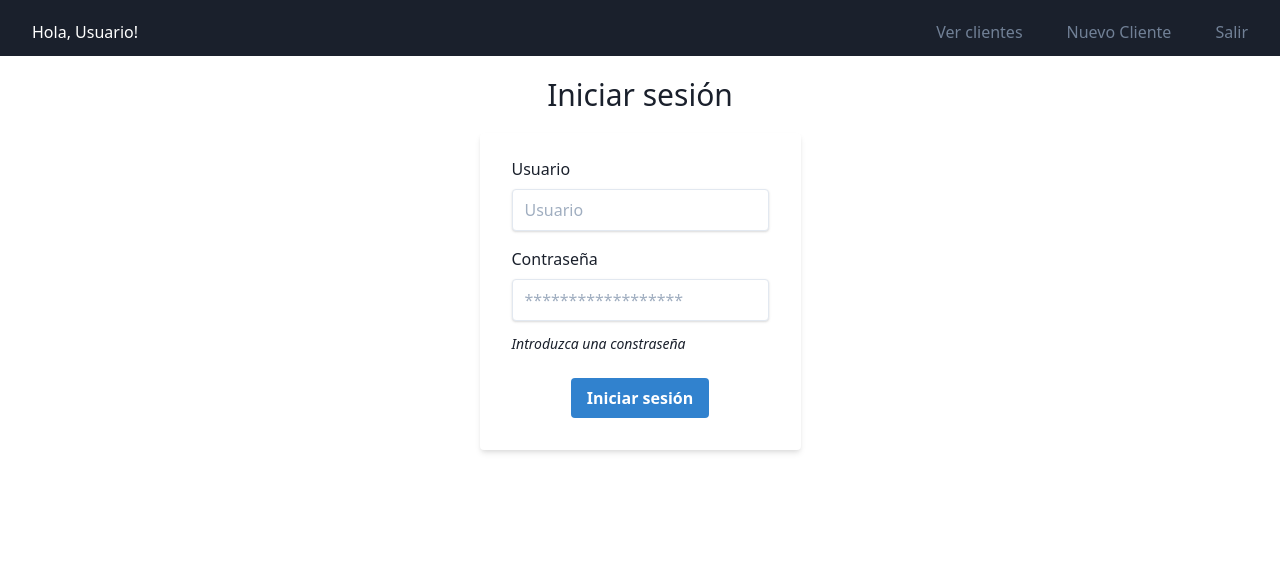
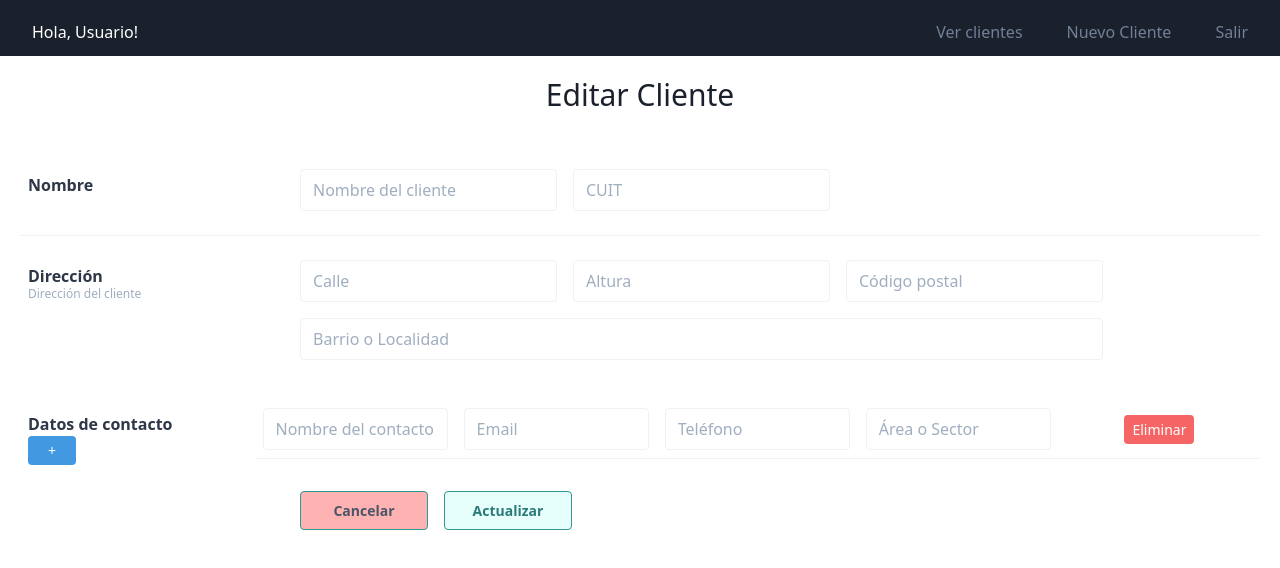
Before and after one commit to nkrowicki/limpiezaMERNCliente, a React (Create React App) app: page /editar-cliente in a window 1280 px wide. Before the commit this address led to /. Shown: the top 568 px of the page. Built offline with nearby package versions, Linux system fonts and the light colour scheme.

Commit message:
Change route 'editar-cliente'

```diff
--- a/src/App.js
+++ b/src/App.js
@@ -16,7 +16,7 @@ function App() {
           <Route exact path="/" component={Login} />
           <Route exact path="/clientes" component={ListadoClientes} />
           <Route exact path="/nuevo-cliente" component={NuevoCliente} />
-          <Route exact path="/editarcliente/" component={EditarCliente} />
+          <Route exact path="/editar-cliente/" component={EditarCliente} />
 
           {/* <RutaPrivada exact path="/clientes" component={Clientes} /> */}
 
--- a/src/components/clientes/EditarCliente.js
+++ b/src/components/clientes/EditarCliente.js
@@ -1,8 +1,27 @@
-import React from 'react';
+import React, {useState} from 'react';
 
 const EditarCliente = () => {
 
     // Obtener id cliente de props
+
+    // State Inicial
+    const [datosContacto, setdatosContacto] = useState({
+        nombre: '',
+        email: '',
+        telefono: '',
+        area: ''
+    });
+
+    const {nombre, email, telefono, area} = datosContacto;
+
+    const onChange = (e) => {
+
+        setdatosContacto({
+            ...datosContacto,
+            [e.target.name]: e.target.value
+        }
+        )
+    }
 
 
     return (
@@ -63,22 +82,43 @@ const EditarCliente = () => {
                                 <div className="flex flex-col md:flex-row">
                                     <div className="w-full  mx-2">
                                         <div className="my-2 p-1 bg-white flex border border-gray-200 rounded">
-                                            <input placeholder="Nombre del contacto" className="p-1 px-2 appearance-none outline-none w-full text-gray-800 " /> </div>
+                                            <input
+                                            placeholder="Nombre del contacto"
+                                            name="nombre"
+                                            value={nombre}
+                                            onChange={onChange}
+                                            className="p-1 px-2 appearance-none outline-none w-full text-gray-800 " /> </div>
                                     </div>
                                     <div className="w-full  mx-2">
                                         <div className="my-2 p-1 bg-white flex border border-gray-200 rounded">
-                                            <input placeholder="Email" className="p-1 px-2 appearance-none outline-none w-full text-gray-800 " /> </div>
+                                            <input
+                                            placeholder="Email"
+                                            name="email"
+                                            value={email}
+                                            onChange={onChange}
+                                            className="p-1 px-2 appearance-none outline-none w-full text-gray-800 " /> </div>
                                     </div>
                                     <div className="w-full  mx-2">
                                         <div className="my-2 p-1 bg-white flex border border-gray-200 rounded">
-                                            <input placeholder="Teléfono" className="p-1 px-2 appearance-none outline-none w-full text-gray-800 " /> </div>
+                                            <input
+                                            placeholder="Teléfono"
+                                            name="telefono"
+                                            value={telefono}
+                                            onChange={onChange}
+                                            className="p-1 px-2 appearance-none outline-none w-full text-gray-800 " /> </div>
                                     </div>
                                     <div className="w-full  mx-2">
                                         <div className="my-2 p-1 bg-white flex border border-gray-200 rounded">
-                                            <input placeholder="Área o Sector" className="p-1 px-2 appearance-none outline-none w-full text-gray-800 " /> </div>
+                                            <input
+                                            placeholder="Área o Sector"
+                                            name="area"
+                                            value={area}
+                                            onChange={onChange}
+                                            className="p-1 px-2 appearance-none outline-none w-full text-gray-800 " /> </div>
                                     </div>
                                     <div className="w-full mx-2 flex items-center justify-center">
-                                        <button type="button" className="text-sm bg-red-500 hover:bg-red-700 text-white py-1 px-2 rounded focus:outline-none focus:shadow-outline">Eliminar</button>
+                                        <button type="button"
+                                        className="text-sm bg-red-500 hover:bg-red-700 text-white py-1 px-2 rounded focus:outline-none focus:shadow-outline">Eliminar</button>
                                     </div>
                                 </div>
 
```
